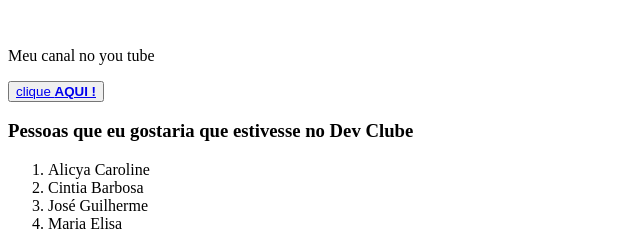
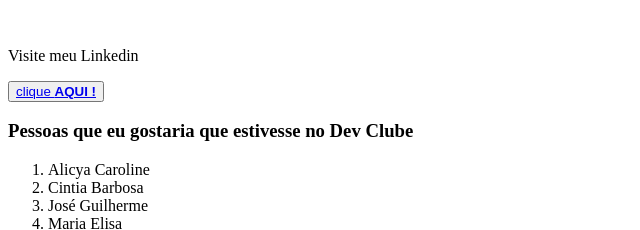
Before and after one commit to ElisioBia/meu_primeiro_dasfio.github.io, a plain HTML site: page index.html in a window 1280 px wide. Shown: the part 432-662 px from the top of the page, 0-640 px from the left. Drawn offline with Linux system fonts and the light colour scheme.

Commit message:
Add files via upload

```diff
--- a/index.html
+++ b/index.html
@@ -39,7 +39,7 @@
     </ul>
 </div>
 <br>
-<p>Meu canal no you tube </p> <button><a href="https://youtube.com/@Elisio6962" target="_blank"> clique <strong>AQUI !</strong></a></button>
+<p>Visite meu Linkedin </p> <button><a href="https://www.linkedin.com/in/elisio-ferreira-5b3ba9278/" target="_blank"> clique <strong>AQUI !</strong></a></button>
 
 <br>
 
```
